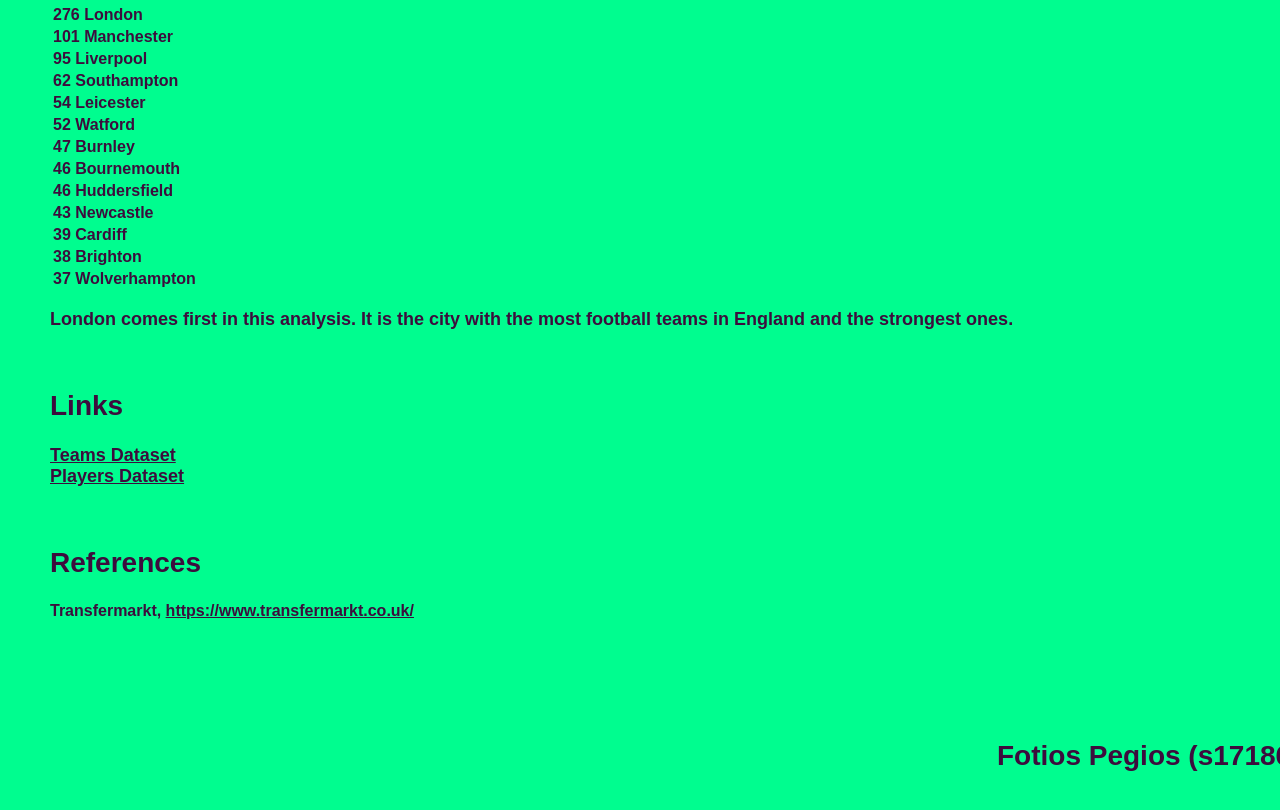
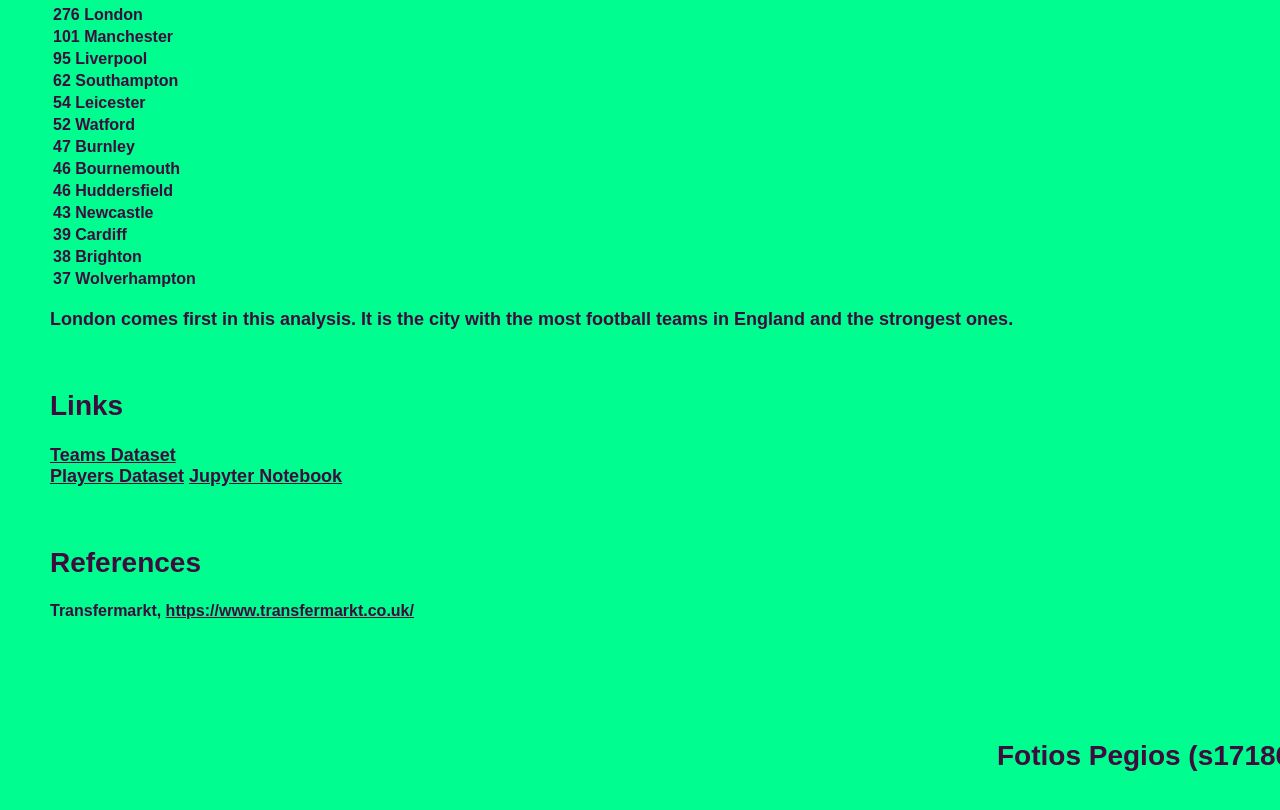
Before and after one commit to fpegios/02805-social-graphs, a plain HTML site: page index.html in a window 1280 px wide. Shown: the part 4128-4938 px from the top of the page. Drawn offline with Linux system fonts and the light colour scheme.

Commit message:
add notebook link to webpage

```diff
--- a/index.html
+++ b/index.html
@@ -159,6 +159,7 @@
         <p>
             <a href="https://raw.githubusercontent.com/fpegios/02805-social-graphs/master/project/teamData.txt" target="_blank">Teams Dataset</a><br>
             <a href="https://raw.githubusercontent.com/fpegios/02805-social-graphs/master/project/playersData.txt" target="_blank">Players Dataset</a>
+            <a href="http://nbviewer.jupyter.org/github/fpegios/02805-social-graphs/blob/master/project/Project2_Assignment2_Final.ipynb" target="_blank">Jupyter Notebook</a>
         </p>
     </section>
 
```
